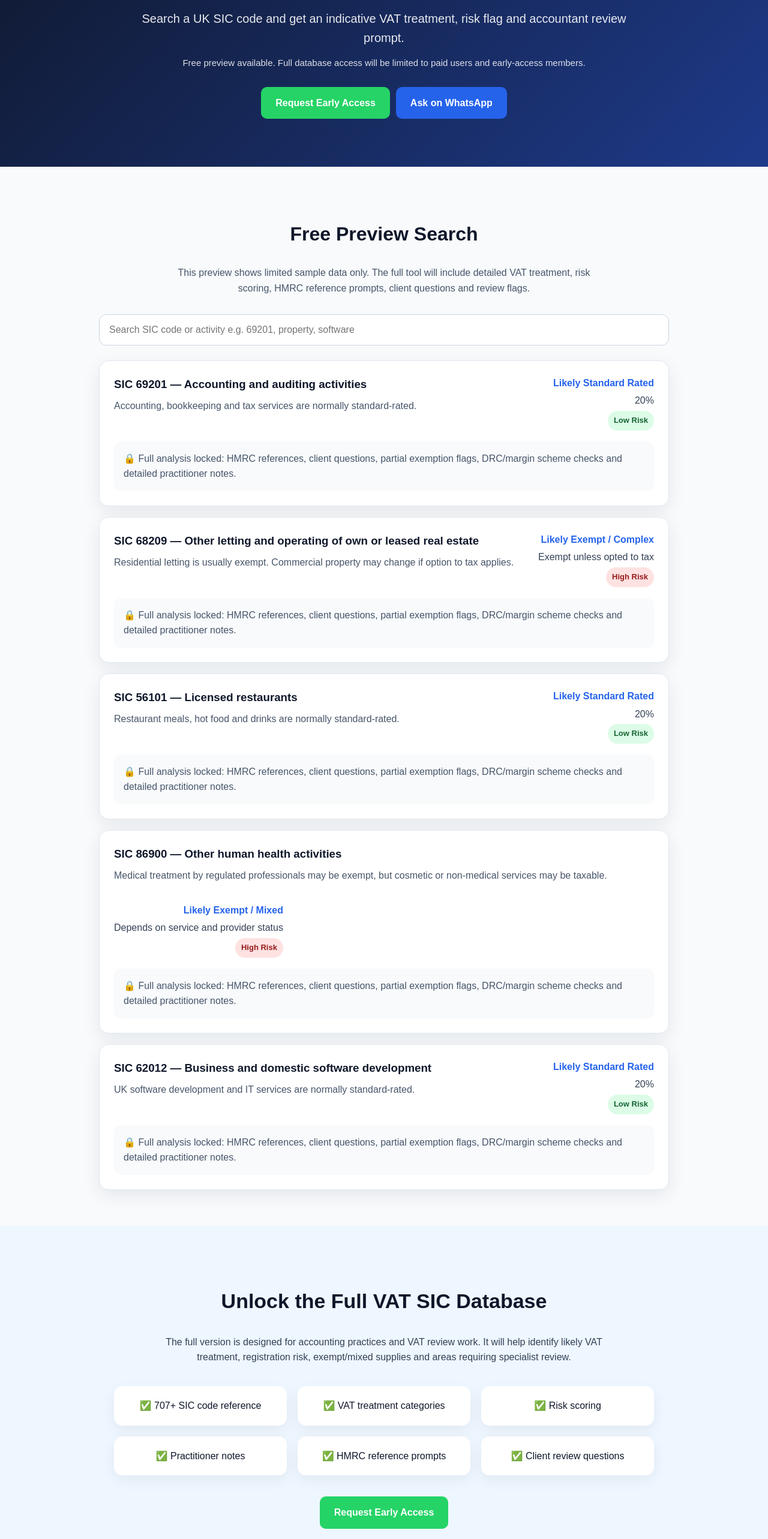
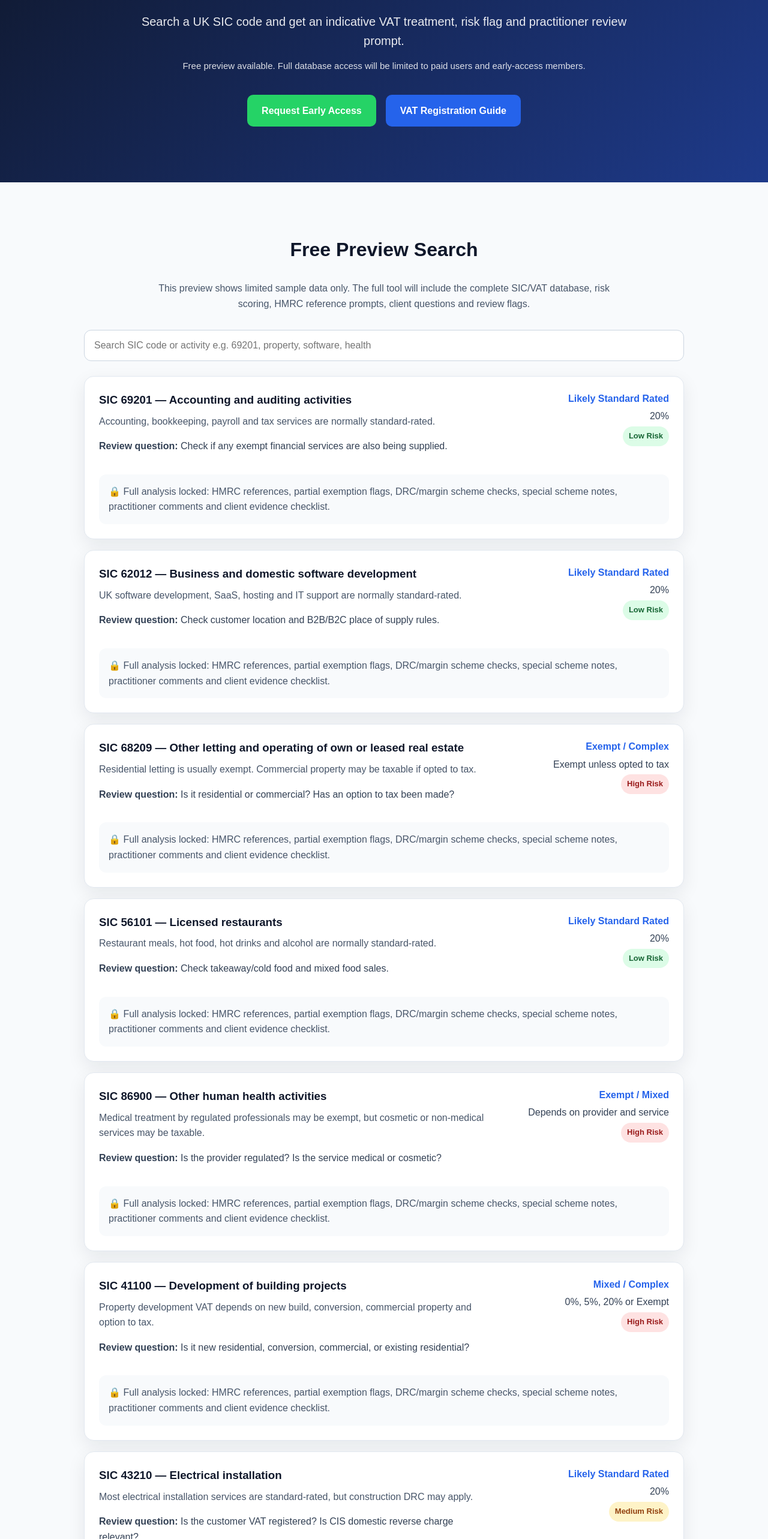
Before and after one commit to HalaDigitalLtd/uktaxcalculator-app, a Next.js app: page /vat-sic in a window 1280 px wide. Shown: the part 234-2800 px from the top of the page at 60% size. Built offline with nearby package versions, Linux system fonts and the light colour scheme.

Commit message:
Upgrade VAT SIC tool MVP with stronger gated product positioning

```diff
--- a/app/vat-sic/page.tsx
+++ b/app/vat-sic/page.tsx
@@ -9,15 +9,26 @@ const sampleData = [
     treatment: "Likely Standard Rated",
     rate: "20%",
     risk: "Low",
-    preview: "Accounting, bookkeeping and tax services are normally standard-rated.",
+    preview: "Accounting, bookkeeping, payroll and tax services are normally standard-rated.",
+    questions: "Check if any exempt financial services are also being supplied.",
+  },
+  {
+    sic: "62012",
+    activity: "Business and domestic software development",
+    treatment: "Likely Standard Rated",
+    rate: "20%",
+    risk: "Low",
+    preview: "UK software development, SaaS, hosting and IT support are normally standard-rated.",
+    questions: "Check customer location and B2B/B2C place of supply rules.",
   },
   {
     sic: "68209",
     activity: "Other letting and operating of own or leased real estate",
-    treatment: "Likely Exempt / Complex",
+    treatment: "Exempt / Complex",
     rate: "Exempt unless opted to tax",
     risk: "High",
-    preview: "Residential letting is usually exempt. Commercial property may change if option to tax applies.",
+    preview: "Residential letting is usually exempt. Commercial property may be taxable if opted to tax.",
+    questions: "Is it residential or commercial? Has an option to tax been made?",
   },
   {
     sic: "56101",
@@ -25,23 +36,62 @@ const sampleData = [
     treatment: "Likely Standard Rated",
     rate: "20%",
     risk: "Low",
-    preview: "Restaurant meals, hot food and drinks are normally standard-rated.",
+    preview: "Restaurant meals, hot food, hot drinks and alcohol are normally standard-rated.",
+    questions: "Check takeaway/cold food and mixed food sales.",
   },
   {
     sic: "86900",
     activity: "Other human health activities",
-    treatment: "Likely Exempt / Mixed",
-    rate: "Depends on service and provider status",
+    treatment: "Exempt / Mixed",
+    rate: "Depends on provider and service",
     risk: "High",
     preview: "Medical treatment by regulated professionals may be exempt, but cosmetic or non-medical services may be taxable.",
+    questions: "Is the provider regulated? Is the service medical or cosmetic?",
   },
   {
-    sic: "62012",
-    activity: "Business and domestic software development",
+    sic: "41100",
+    activity: "Development of building projects",
+    treatment: "Mixed / Complex",
+    rate: "0%, 5%, 20% or Exempt",
+    risk: "High",
+    preview: "Property development VAT depends on new build, conversion, commercial property and option to tax.",
+    questions: "Is it new residential, conversion, commercial, or existing residential?",
+  },
+  {
+    sic: "43210",
+    activity: "Electrical installation",
+    treatment: "Likely Standard Rated",
+    rate: "20%",
+    risk: "Medium",
+    preview: "Most electrical installation services are standard-rated, but construction DRC may apply.",
+    questions: "Is the customer VAT registered? Is CIS domestic reverse charge relevant?",
+  },
+  {
+    sic: "45200",
+    activity: "Maintenance and repair of motor vehicles",
     treatment: "Likely Standard Rated",
     rate: "20%",
     risk: "Low",
-    preview: "UK software development and IT services are normally standard-rated.",
+    preview: "Vehicle repairs, servicing and parts are normally standard-rated.",
+    questions: "Check MOT fees and disbursement treatment separately.",
+  },
+  {
+    sic: "85590",
+    activity: "Other education not elsewhere classified",
+    treatment: "Exempt / Standard Rated",
+    rate: "Depends on eligible body status",
+    risk: "High",
+    preview: "Education can be exempt if supplied by an eligible body. Commercial training is often standard-rated.",
+    questions: "Is the provider an eligible body? Is the training vocational or commercial?",
+  },
+  {
+    sic: "96020",
+    activity: "Hairdressing and other beauty treatment",
+    treatment: "Likely Standard Rated",
+    rate: "20%",
+    risk: "Low",
+    preview: "Hair, beauty, nails, tanning, massage and cosmetic treatments are normally standard-rated.",
+    questions: "Check if any medical treatment exemption is being claimed.",
   },
 ];
 
@@ -50,37 +100,28 @@ export default function VatSicPage() {
 
   const results = useMemo(() => {
     const q = query.trim().toLowerCase();
-
     if (!q) return sampleData;
 
     return sampleData.filter(
       (item) =>
         item.sic.includes(q) ||
         item.activity.toLowerCase().includes(q) ||
-        item.treatment.toLowerCase().includes(q)
+        item.treatment.toLowerCase().includes(q) ||
+        item.preview.toLowerCase().includes(q)
     );
   }, [query]);
 
   return (
     <div style={{ fontFamily: "Arial, sans-serif", lineHeight: 1.6, color: "#0f172a" }}>
-      <section
-        style={{
-          padding: "80px 20px",
-          textAlign: "center",
-          background: "linear-gradient(135deg, #0f172a, #1e3a8a)",
-          color: "white",
-        }}
-      >
-        <p style={{ color: "#93c5fd", fontWeight: "bold" }}>
-          Hala Digital VAT Tool
-        </p>
+      <section style={{ padding: "85px 20px", textAlign: "center", background: "linear-gradient(135deg, #0f172a, #1e3a8a)", color: "white" }}>
+        <p style={{ color: "#93c5fd", fontWeight: "bold" }}>Hala Digital VAT Tool</p>
 
         <h1 style={{ fontSize: "44px", marginBottom: "20px" }}>
           VAT SIC Code Intelligence Checker
         </h1>
 
-        <p style={{ fontSize: "20px", maxWidth: "820px", margin: "0 auto", opacity: 0.9 }}>
-          Search a UK SIC code and get an indicative VAT treatment, risk flag and accountant review prompt.
+        <p style={{ fontSize: "20px", maxWidth: "850px", margin: "0 auto", opacity: 0.9 }}>
+          Search a UK SIC code and get an indicative VAT treatment, risk flag and practitioner review prompt.
         </p>
 
         <p style={{ marginTop: "14px", fontSize: "15px", opacity: 0.85 }}>
@@ -88,54 +129,29 @@ export default function VatSicPage() {
         </p>
 
         <div style={{ marginTop: "28px" }}>
-          <a
-            href="#early-access-form"
-            style={{
-              display: "inline-block",
-              padding: "14px 24px",
-              background: "#25D366",
-              color: "white",
-              borderRadius: "10px",
-              textDecoration: "none",
-              fontWeight: "bold",
-              marginRight: "10px",
-            }}
-          >
+          <a href="#early-access-form" style={{ display: "inline-block", padding: "14px 24px", background: "#25D366", color: "white", borderRadius: "10px", textDecoration: "none", fontWeight: "bold", margin: "8px" }}>
             Request Early Access
           </a>
 
-          <a
-            href="https://wa.me/447884063169?text=Hi%20Ikram,%20I%20am%20interested%20in%20the%20VAT%20SIC%20Code%20Intelligence%20Tool."
-            style={{
-              display: "inline-block",
-              padding: "14px 24px",
-              background: "#2563eb",
-              color: "white",
-              borderRadius: "10px",
-              textDecoration: "none",
-              fontWeight: "bold",
-            }}
-          >
-            Ask on WhatsApp
+          <a href="/vat-registration" style={{ display: "inline-block", padding: "14px 24px", background: "#2563eb", color: "white", borderRadius: "10px", textDecoration: "none", fontWeight: "bold", margin: "8px" }}>
+            VAT Registration Guide
           </a>
         </div>
       </section>
 
       <section style={{ padding: "60px 20px", background: "#f8fafc" }}>
-        <div style={{ maxWidth: "950px", margin: "0 auto" }}>
-          <h2 style={{ textAlign: "center", fontSize: "32px" }}>
-            Free Preview Search
-          </h2>
+        <div style={{ maxWidth: "1000px", margin: "0 auto" }}>
+          <h2 style={{ textAlign: "center", fontSize: "32px" }}>Free Preview Search</h2>
 
-          <p style={{ textAlign: "center", color: "#475569", maxWidth: "720px", margin: "10px auto 30px" }}>
-            This preview shows limited sample data only. The full tool will include detailed VAT treatment,
+          <p style={{ textAlign: "center", color: "#475569", maxWidth: "760px", margin: "10px auto 30px" }}>
+            This preview shows limited sample data only. The full tool will include the complete SIC/VAT database,
             risk scoring, HMRC reference prompts, client questions and review flags.
           </p>
 
           <input
             value={query}
             onChange={(event) => setQuery(event.target.value)}
-            placeholder="Search SIC code or activity e.g. 69201, property, software"
+            placeholder="Search SIC code or activity e.g. 69201, property, software, health"
             style={{
               width: "100%",
               padding: "16px",
@@ -148,55 +164,39 @@ export default function VatSicPage() {
 
           <div style={{ display: "grid", gap: "18px" }}>
             {results.map((item) => (
-              <div
-                key={item.sic}
-                style={{
-                  background: "white",
-                  padding: "24px",
-                  borderRadius: "16px",
-                  boxShadow: "0 10px 30px rgba(15,23,42,0.08)",
-                  border: "1px solid #e2e8f0",
-                }}
-              >
+              <div key={item.sic} style={{ background: "white", padding: "24px", borderRadius: "16px", boxShadow: "0 10px 30px rgba(15,23,42,0.08)", border: "1px solid #e2e8f0" }}>
                 <div style={{ display: "flex", justifyContent: "space-between", gap: "16px", flexWrap: "wrap" }}>
-                  <div>
+                  <div style={{ maxWidth: "650px" }}>
                     <h3 style={{ margin: 0 }}>
                       SIC {item.sic} — {item.activity}
                     </h3>
                     <p style={{ color: "#475569", marginTop: "8px" }}>{item.preview}</p>
+                    <p style={{ color: "#334155", marginTop: "8px" }}>
+                      <strong>Review question:</strong> {item.questions}
+                    </p>
                   </div>
 
                   <div style={{ textAlign: "right" }}>
                     <p style={{ margin: 0, fontWeight: "bold", color: "#2563eb" }}>{item.treatment}</p>
                     <p style={{ margin: "4px 0", color: "#334155" }}>{item.rate}</p>
-                    <p
-                      style={{
+                    <p style={{
                       display: "inline-block",
                       margin: 0,
                       padding: "6px 10px",
                       borderRadius: "999px",
-                        background: item.risk === "High" ? "#fee2e2" : "#dcfce7",
-                        color: item.risk === "High" ? "#991b1b" : "#166534",
+                      background: item.risk === "High" ? "#fee2e2" : item.risk === "Medium" ? "#fef3c7" : "#dcfce7",
+                      color: item.risk === "High" ? "#991b1b" : item.risk === "Medium" ? "#92400e" : "#166534",
                       fontWeight: "bold",
                       fontSize: "13px",
-                      }}
-                    >
+                    }}>
                       {item.risk} Risk
                     </p>
                   </div>
                 </div>
 
-                <div
-                  style={{
-                    marginTop: "18px",
-                    padding: "16px",
-                    borderRadius: "12px",
-                    background: "#f8fafc",
-                    color: "#475569",
-                  }}
-                >
-                  🔒 Full analysis locked: HMRC references, client questions, partial exemption flags,
-                  DRC/margin scheme checks and detailed practitioner notes.
+                <div style={{ marginTop: "18px", padding: "16px", borderRadius: "12px", background: "#f8fafc", color: "#475569" }}>
+                  🔒 Full analysis locked: HMRC references, partial exemption flags, DRC/margin scheme checks,
+                  special scheme notes, practitioner comments and client evidence checklist.
                 </div>
               </div>
             ))}
@@ -215,85 +215,50 @@ export default function VatSicPage() {
       </section>
 
       <section style={{ padding: "70px 20px", textAlign: "center", background: "#eef6ff" }}>
-        <h2 style={{ fontSize: "34px" }}>Unlock the Full VAT SIC Database</h2>
+        <h2 style={{ fontSize: "34px" }}>What the Full Version Will Include</h2>
 
         <p style={{ maxWidth: "760px", margin: "10px auto", color: "#334155" }}>
-          The full version is designed for accounting practices and VAT review work. It will help identify
-          likely VAT treatment, registration risk, exempt/mixed supplies and areas requiring specialist review.
+          The full version is being designed for accounting practices, VAT review work and client onboarding.
         </p>
 
-        <div
-          style={{
-            maxWidth: "900px",
-            margin: "35px auto",
-            display: "grid",
-            gridTemplateColumns: "repeat(auto-fit, minmax(220px, 1fr))",
-            gap: "18px",
-          }}
-        >
+        <div style={{ maxWidth: "1000px", margin: "35px auto", display: "grid", gridTemplateColumns: "repeat(auto-fit, minmax(220px, 1fr))", gap: "18px" }}>
           {[
             "707+ SIC code reference",
             "VAT treatment categories",
             "Risk scoring",
+            "Confidence levels",
             "Practitioner notes",
             "HMRC reference prompts",
+            "Partial exemption flags",
+            "DRC and margin scheme prompts",
             "Client review questions",
           ].map((text) => (
-            <div
-              key={text}
-              style={{
-                background: "white",
-                padding: "20px",
-                borderRadius: "14px",
-                boxShadow: "0 8px 25px rgba(15,23,42,0.06)",
-              }}
-            >
+            <div key={text} style={{ background: "white", padding: "20px", borderRadius: "14px", boxShadow: "0 8px 25px rgba(15,23,42,0.06)" }}>
               ✅ {text}
             </div>
           ))}
         </div>
 
-        <a
-          href="#early-access-form"
-          style={{
-            display: "inline-block",
-            padding: "14px 24px",
-            background: "#25D366",
-            color: "white",
-            borderRadius: "10px",
-            textDecoration: "none",
-            fontWeight: "bold",
-          }}
-        >
+        <a href="#early-access-form" style={{ display: "inline-block", padding: "14px 24px", background: "#25D366", color: "white", borderRadius: "10px", textDecoration: "none", fontWeight: "bold" }}>
           Request Early Access
         </a>
 
         <p style={{ marginTop: "14px", color: "#475569" }}>
           Prefer a quick chat?
-          <a
-            href="https://wa.me/447884063169?text=Hi%20Ikram,%20I%20am%20interested%20in%20the%20VAT%20SIC%20Code%20Intelligence%20Tool."
-            style={{ color: "#2563eb", marginLeft: "6px", fontWeight: "bold" }}
-          >
+          <a href="https://wa.me/447884063169?text=Hi%20Ikram,%20I%20am%20interested%20in%20the%20VAT%20SIC%20Code%20Intelligence%20Tool." style={{ color: "#2563eb", marginLeft: "6px", fontWeight: "bold" }}>
             Message us on WhatsApp
           </a>
         </p>
       </section>
 
-      <section
-        id="early-access-form"
-        style={{ padding: "70px 20px", background: "#0f172a", color: "white", textAlign: "center" }}
-      >
+      <section id="early-access-form" style={{ padding: "70px 20px", background: "#0f172a", color: "white", textAlign: "center" }}>
         <h2 style={{ fontSize: "34px" }}>Join the Early Access List</h2>
 
         <p style={{ maxWidth: "720px", margin: "10px auto", opacity: 0.85 }}>
           Submit your details and we’ll notify you when the full VAT/SIC tool is ready.
         </p>
 
-        <form
-          action="https://formspree.io/f/xbdwlgdv"
-          method="POST"
-          style={{ maxWidth: "520px", margin: "30px auto", display: "grid", gap: "12px" }}
-        >
+        <form action="https://formspree.io/f/xbdwlgdv" method="POST" style={{ maxWidth: "520px", margin: "30px auto", display: "grid", gap: "12px" }}>
           <input type="hidden" name="_subject" value="VAT SIC Tool Early Access Request" />
           <input type="hidden" name="tool" value="VAT SIC Code Intelligence Checker" />
 
@@ -310,45 +275,12 @@ export default function VatSicPage() {
             <option>Other</option>
           </select>
 
-          <textarea
-            name="message"
-            placeholder="Tell us what you would use this tool for"
-            rows={4}
-            required
-            style={{ padding: "14px", borderRadius: "8px", border: "none" }}
-          />
+          <textarea name="message" placeholder="Tell us what you would use this tool for" rows={4} required style={{ padding: "14px", borderRadius: "8px", border: "none" }} />
 
-          <button
-            type="submit"
-            style={{
-              padding: "15px",
-              background: "#25D366",
-              color: "white",
-              borderRadius: "8px",
-              border: "none",
-              fontWeight: "bold",
-              cursor: "pointer",
-            }}
-          >
+          <button type="submit" style={{ padding: "15px", background: "#25D366", color: "white", borderRadius: "8px", border: "none", fontWeight: "bold", cursor: "pointer" }}>
             Request access
           </button>
         </form>
-
-        <p style={{ marginTop: "12px", opacity: 0.8 }}>
-          Prefer WhatsApp?
-          <a
-            href="https://wa.me/447884063169?text=Hi%20Ikram,%20I%20am%20interested%20in%20the%20VAT%20SIC%20Code%20Intelligence%20Tool."
-            style={{ color: "#25D366", marginLeft: "6px", fontWeight: "bold" }}
-          >
-            Chat now
-          </a>
-        </p>
-        <h3>Learn more about VAT</h3>
-
-<ul>
-  <li><a href="/vat-registration">Do I need to register for VAT?</a></li>
-  <li><a href="/vat-property">VAT on Property explained</a></li>
-</ul>
       </section>
     </div>
   );
```
Lines whose indentation alone changed are shown as unchanged.
